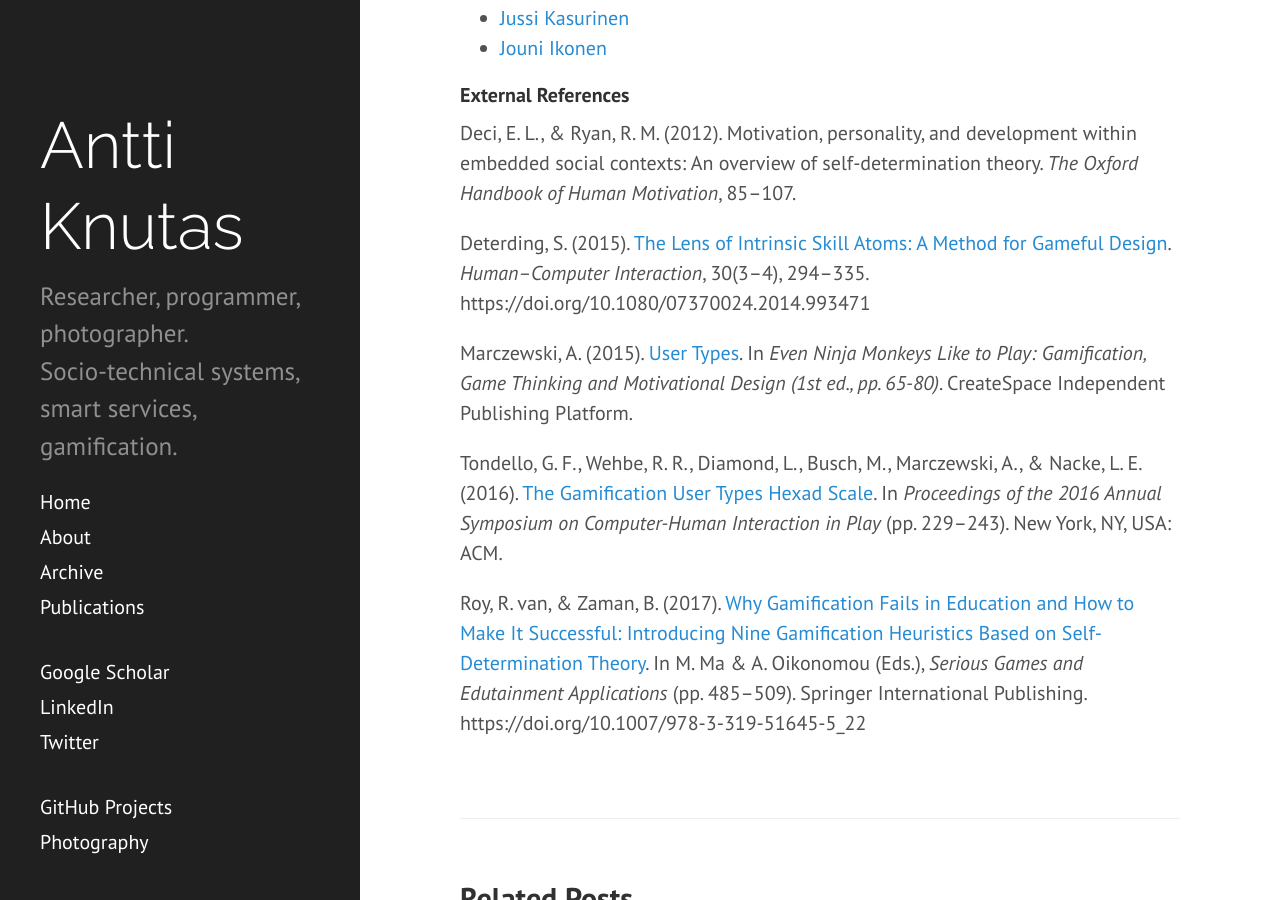
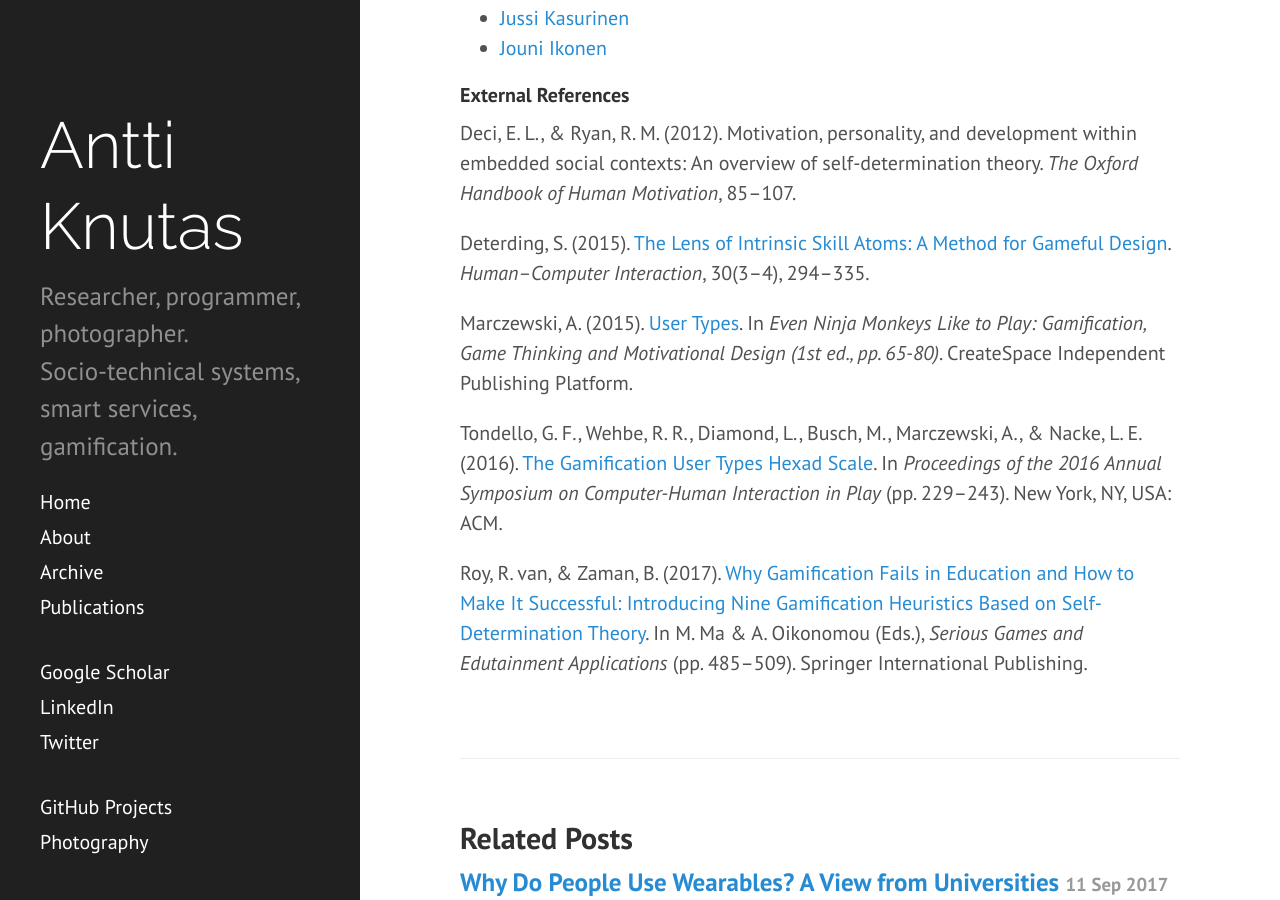
Before and after one commit to aknutas/aknutas.github.io, a Jekyll site: the page built from _posts/2017-10-14-adaptive-personalized-gamification.md, in a window 1280 px wide and 900 px high, scrolled down 2395 px. Built offline with Jekyll 4.4.1, drawn with Linux system fonts in a browser that asks for light colours; some of the changed lines change nothing that is shown.

Commit message:
Updated references

```diff
--- a/_posts/2017-10-14-adaptive-personalized-gamification.md
+++ b/_posts/2017-10-14-adaptive-personalized-gamification.md
@@ -41,10 +41,10 @@ Knutas, A., van Roy, R., Hynninen, T., Granato, M., Kasurinen, J., & Ikonen, J.
 ##### External References
 Deci, E. L., & Ryan, R. M. (2012). Motivation, personality, and development within embedded social contexts: An overview of self-determination theory. *The Oxford Handbook of Human Motivation*, 85–107.
 
-Deterding, S. (2015). [The Lens of Intrinsic Skill Atoms: A Method for Gameful Design](http://dx.doi.org/10.1080/07370024.2014.993471). *Human–Computer Interaction*, 30(3–4), 294–335. https://doi.org/10.1080/07370024.2014.993471
+Deterding, S. (2015). [The Lens of Intrinsic Skill Atoms: A Method for Gameful Design](http://dx.doi.org/10.1080/07370024.2014.993471). *Human–Computer Interaction*, 30(3–4), 294–335.
 
 Marczewski, A. (2015). [User Types](https://www.gamified.uk/user-types/). In *Even Ninja Monkeys Like to Play: Gamification, Game Thinking and Motivational Design (1st ed., pp. 65-80)*. CreateSpace Independent Publishing Platform.
 
 Tondello, G. F., Wehbe, R. R., Diamond, L., Busch, M., Marczewski, A., & Nacke, L. E. (2016). [The Gamification User Types Hexad Scale](http://doi.acm.org/10.1145/2967934.2968082). In *Proceedings of the 2016 Annual Symposium on Computer-Human Interaction in Play* (pp. 229–243). New York, NY, USA: ACM.
 
-Roy, R. van, & Zaman, B. (2017). [Why Gamification Fails in Education and How to Make It Successful: Introducing Nine Gamification Heuristics Based on Self-Determination Theory](http://link.springer.com/chapter/10.1007/978-3-319-51645-5_22). In M. Ma & A. Oikonomou (Eds.), *Serious Games and Edutainment Applications* (pp. 485–509). Springer International Publishing. https://doi.org/10.1007/978-3-319-51645-5_22
+Roy, R. van, & Zaman, B. (2017). [Why Gamification Fails in Education and How to Make It Successful: Introducing Nine Gamification Heuristics Based on Self-Determination Theory](http://link.springer.com/chapter/10.1007/978-3-319-51645-5_22). In M. Ma & A. Oikonomou (Eds.), *Serious Games and Edutainment Applications* (pp. 485–509). Springer International Publishing.
```
